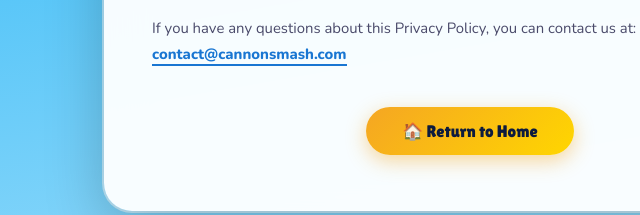
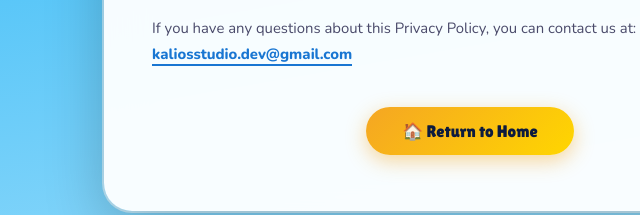
Before and after one commit to kaliosstudio/Cannon_Smash, a plain HTML site: page privacy.html in a window 1280 px wide. Shown: the part 2008-2223 px from the top of the page, 170-810 px from the left. Drawn offline with nearby package versions, Linux system fonts and the light colour scheme.

Commit message:
Update privacy policy contact email

```diff
--- a/privacy.html
+++ b/privacy.html
@@ -262,7 +262,7 @@ a{text-decoration:none;color:inherit}
     <!-- CONTACT -->
     <div class="pp-section">
       <h2 class="pp-section-title">📬 Contact Us</h2>
-      <p class="pp-text">If you have any questions about this Privacy Policy, you can contact us at: <a href="mailto:contact@cannonsmash.com" class="pp-email">contact@cannonsmash.com</a></p>
+      <p class="pp-text">If you have any questions about this Privacy Policy, you can contact us at: <a href="mailto:kaliosstudio.dev@gmail.com" class="pp-email">kaliosstudio.dev@gmail.com</a></p>
     </div>
 
     <!-- RETURN BUTTON -->
```
